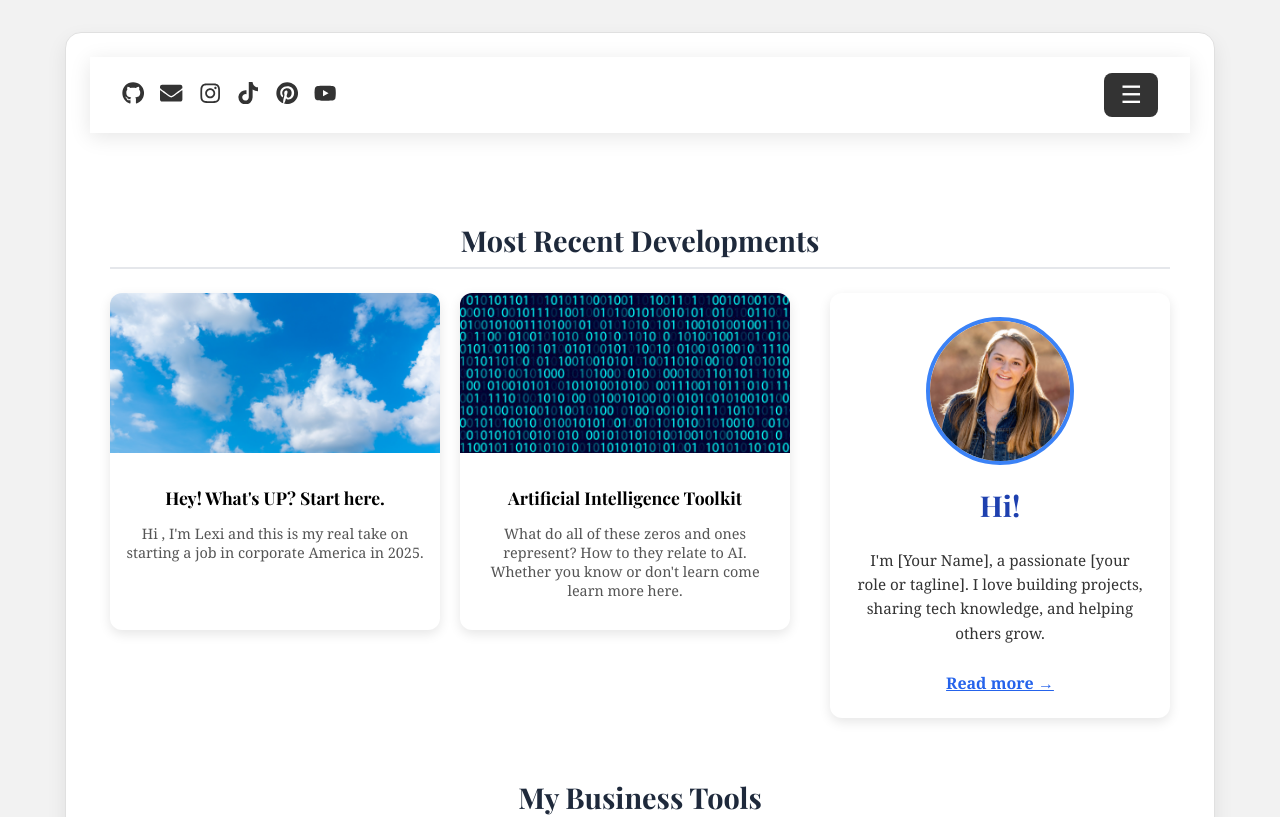
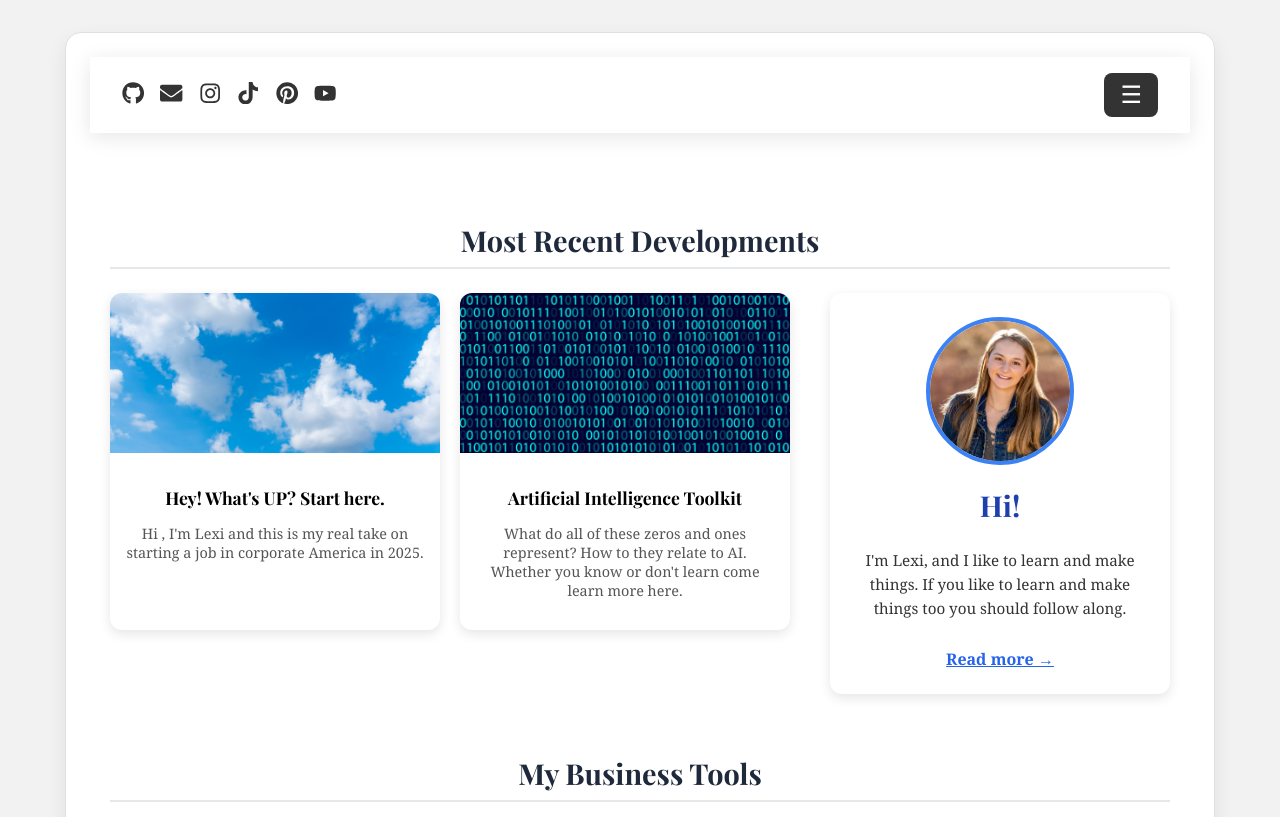
Before and after one commit to alexisbernt/Portfolio, a React (Create React App) app in the folder lexi-portfolio/: page / in a window 1280 px wide. Shown: the top 817 px of the page. Built offline with nearby package versions, Linux system fonts and the light colour scheme.

Commit message:
About Page Content U1

```diff
--- a/lexi-portfolio/src/PortfolioGrid.js
+++ b/lexi-portfolio/src/PortfolioGrid.js
@@ -131,8 +131,8 @@ function ModernLandingPage() {
           />
           <h2 style={{ fontSize: '1.8rem', color: '#1e40af', marginTop: '16px' }}>Hi!</h2>
           <p style={{ fontSize: '0.95rem', color: '#333', marginTop: '12px', lineHeight: '1.6' }}>
-            I'm [Your Name], a passionate [your role or tagline].
-            I love building projects, sharing tech knowledge, and helping others grow.
+            I'm Lexi, and I like to learn and make things.
+            If you like to learn and make things too you should follow along.
           </p>
           <Link to="/about" style={{ color: '#2563eb', fontWeight: 'bold', marginTop: '12px', display: 'inline-block' }}>
             Read more →
--- a/lexi-portfolio/src/pages/About.js
+++ b/lexi-portfolio/src/pages/About.js
@@ -11,14 +11,14 @@ const timelineEvents = [
   {
     date: "A Ongoing Compilation of Resources",
     title: "The World of Tech",
-    img: "https://source.unsplash.com/400x400/?graduation,students",
+    img: "VS_Git_Alexis.png",
     description: "This site is full of incredible resources and ideas that can help you as you navigate your career path."
   },
   {
     date: "May 12, 2022",
-    title: "Basic Training Graduation",
-    img: "https://source.unsplash.com/400x400/?army,training",
-    description: "Graduated from Army Basic Training at Fort Sill."
+    title: "A Goal To Help Grow",
+    img: "iPhone_Alexis.png",
+    description: "The goal is to help oneanother grow in technology, business, and experiences."
   }
 ];
 
```
Also changed, not shown: lexi-portfolio/public/VS_Git_Alexis.png (added), lexi-portfolio/public/iPhone_Alexis.png (added).
